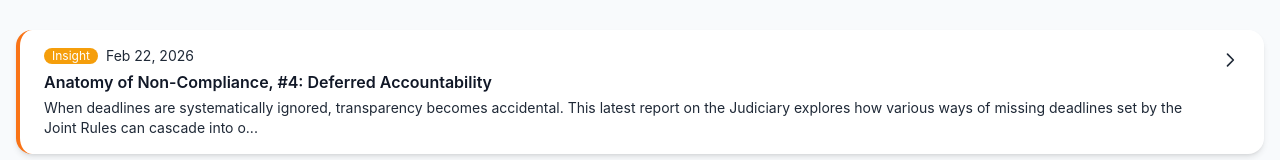
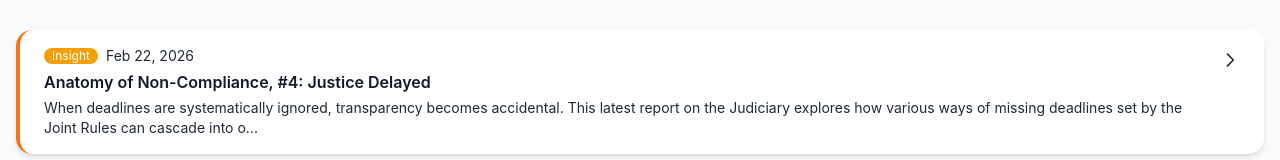
Before and after one commit to arbowl/beacon-hill-tracker, a React (Vite) app in the folder frontend/: page / in a window 1280 px wide. Shown: the part 542-702 px from the top of the page. Built offline with nearby package versions, Linux system fonts and the light colour scheme; no server answers.

Commit message:
Better title

```diff
--- a/frontend/src/data/updates.ts
+++ b/frontend/src/data/updates.ts
@@ -300,7 +300,7 @@ Today's report studies the Joint Committee on Economic Development and Emerging
   {
     id: 19,
     date: '2026-02-22',
-    title: 'Anatomy of Non-Compliance, #4: Deferred Accountability',
+    title: 'Anatomy of Non-Compliance, #4: Justice Delayed',
     content: `
 When deadlines are systematically ignored, transparency becomes accidental.
 
```
